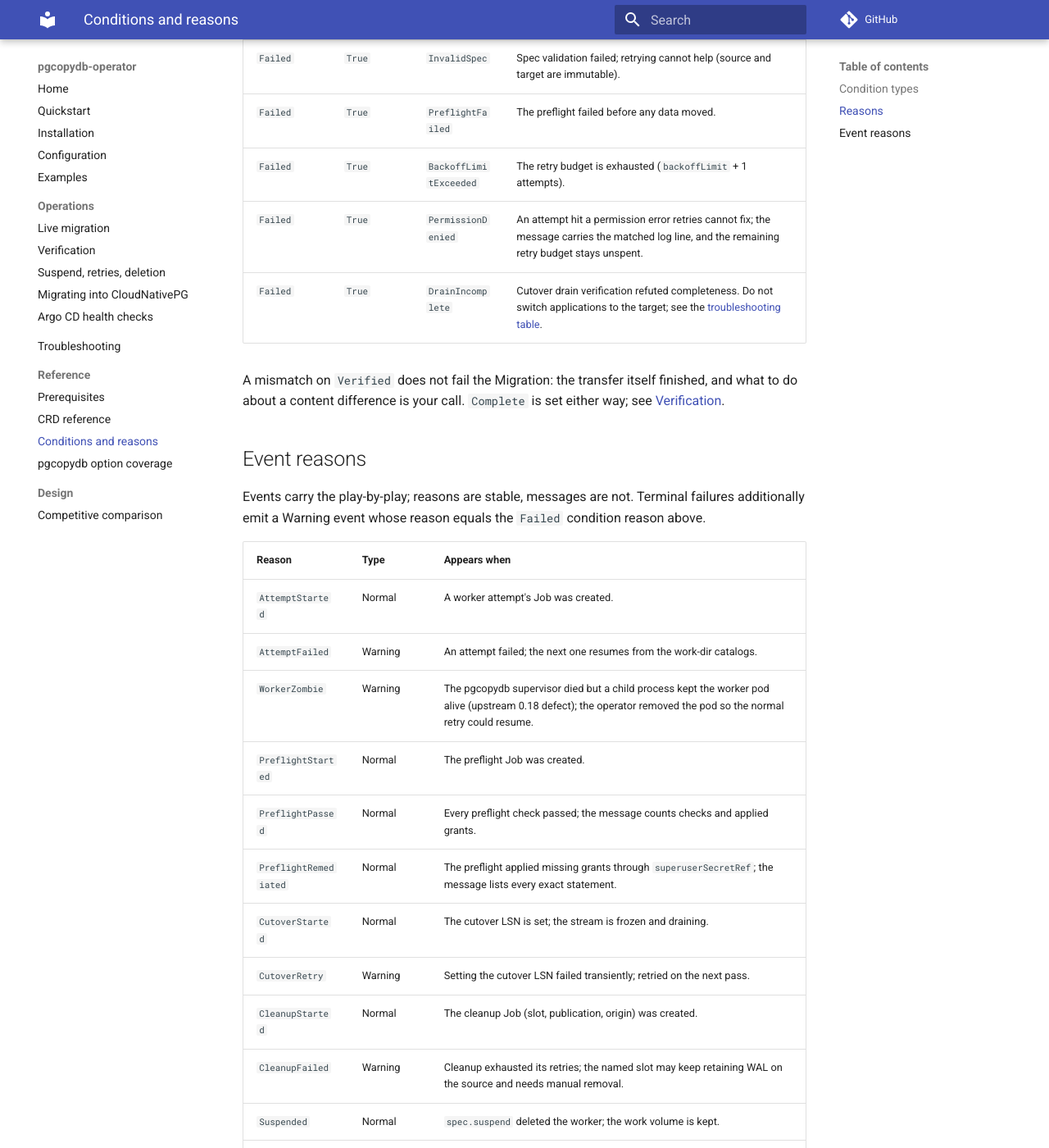
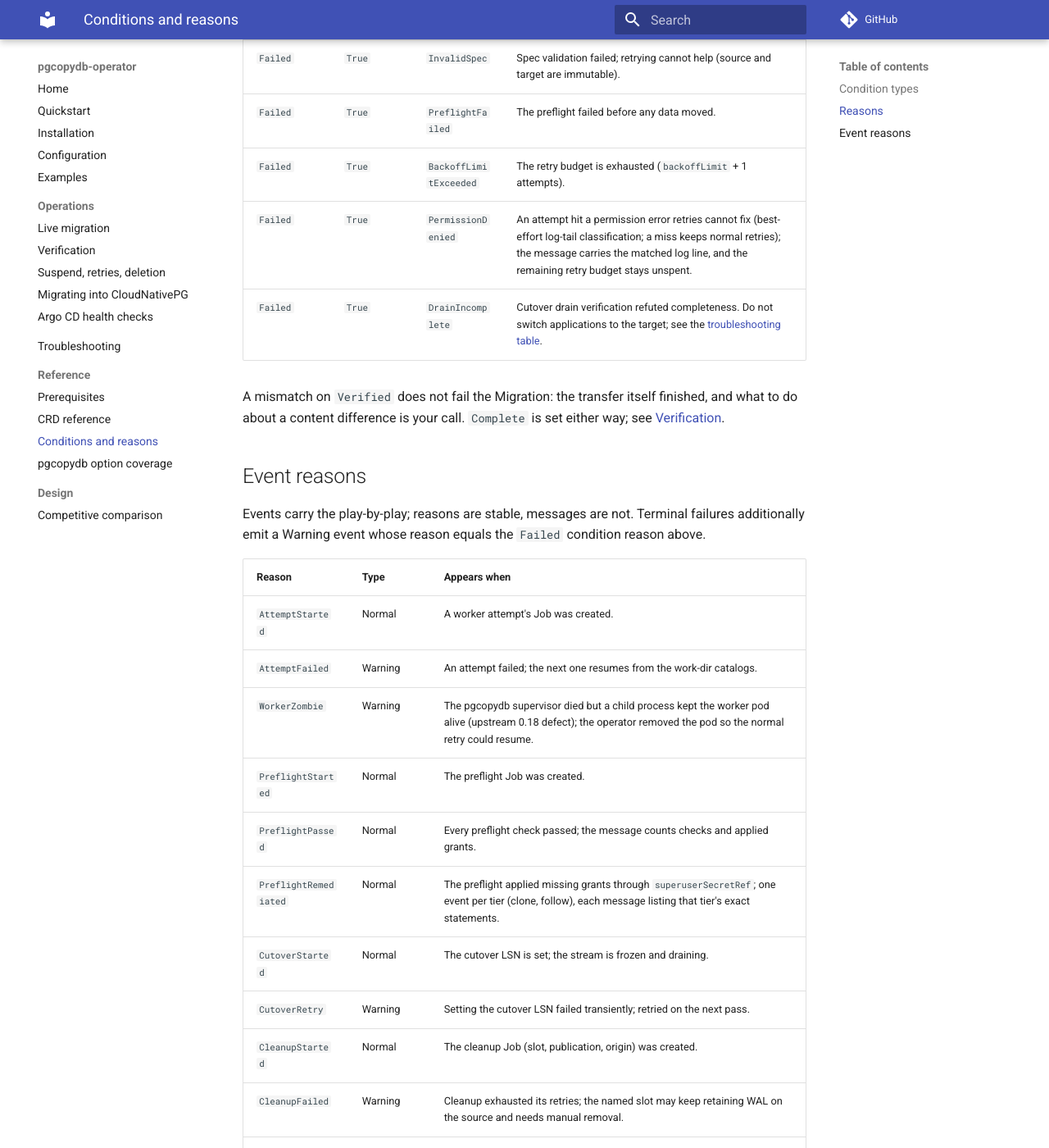
Before and after one commit to ydixken/pgcopydb-operator, an MkDocs documentation site: the page built from docs/reference/conditions.md, in a window 1280 px wide and 1400 px high, scrolled down 2634 px. Shown: the whole window at 82% size. Built offline with MkDocs 1.6.1 and Material for MkDocs 9.7.7, drawn with Linux system fonts in a browser that asks for light colours; comment, search, counter and statistics services are not loaded.

Commit message:
docs: truthful classifier caveats and per-tier remediation events
The PermissionDenied promises gain the best-effort log-tail caveat, the remediation audit wording follows the one-event-per-tier contract, and the probe description notes the includeOnlyTables schema derivation.

```diff
--- a/docs/reference/conditions.md
+++ b/docs/reference/conditions.md
@@ -50,7 +50,7 @@ Every reason the controller sets, spelled exactly as it appears on the wire.
 | `Failed` | `True` | `InvalidSpec` | Spec validation failed; retrying cannot help (source and target are immutable). |
 | `Failed` | `True` | `PreflightFailed` | The preflight failed before any data moved. |
 | `Failed` | `True` | `BackoffLimitExceeded` | The retry budget is exhausted (`backoffLimit` + 1 attempts). |
-| `Failed` | `True` | `PermissionDenied` | An attempt hit a permission error retries cannot fix; the message carries the matched log line, and the remaining retry budget stays unspent. |
+| `Failed` | `True` | `PermissionDenied` | An attempt hit a permission error retries cannot fix (best-effort log-tail classification; a miss keeps normal retries); the message carries the matched log line, and the remaining retry budget stays unspent. |
 | `Failed` | `True` | `DrainIncomplete` | Cutover drain verification refuted completeness. Do not switch applications to the target; see the [troubleshooting table](../troubleshooting.md). |
 
 A mismatch on `Verified` does not fail the Migration: the transfer itself finished, and what to do about a content difference is your call. `Complete` is set either way; see [Verification](../operations/verification.md).
@@ -66,7 +66,7 @@ Events carry the play-by-play; reasons are stable, messages are not. Terminal fa
 | `WorkerZombie` | Warning | The pgcopydb supervisor died but a child process kept the worker pod alive (upstream 0.18 defect); the operator removed the pod so the normal retry could resume. |
 | `PreflightStarted` | Normal | The preflight Job was created. |
 | `PreflightPassed` | Normal | Every preflight check passed; the message counts checks and applied grants. |
-| `PreflightRemediated` | Normal | The preflight applied missing grants through `superuserSecretRef`; the message lists every exact statement. |
+| `PreflightRemediated` | Normal | The preflight applied missing grants through `superuserSecretRef`; one event per tier (clone, follow), each message listing that tier's exact statements. |
 | `CutoverStarted` | Normal | The cutover LSN is set; the stream is frozen and draining. |
 | `CutoverRetry` | Warning | Setting the cutover LSN failed transiently; retried on the next pass. |
 | `CleanupStarted` | Normal | The cleanup Job (slot, publication, origin) was created. |
```
Also changed, not shown: docs/operations/lifecycle.md (+1 -1 lines), docs/operations/live-migration.md (+1 -1 lines), docs/reference/prerequisites.md (+3 -3 lines), docs/troubleshooting.md (+1 -1 lines).
